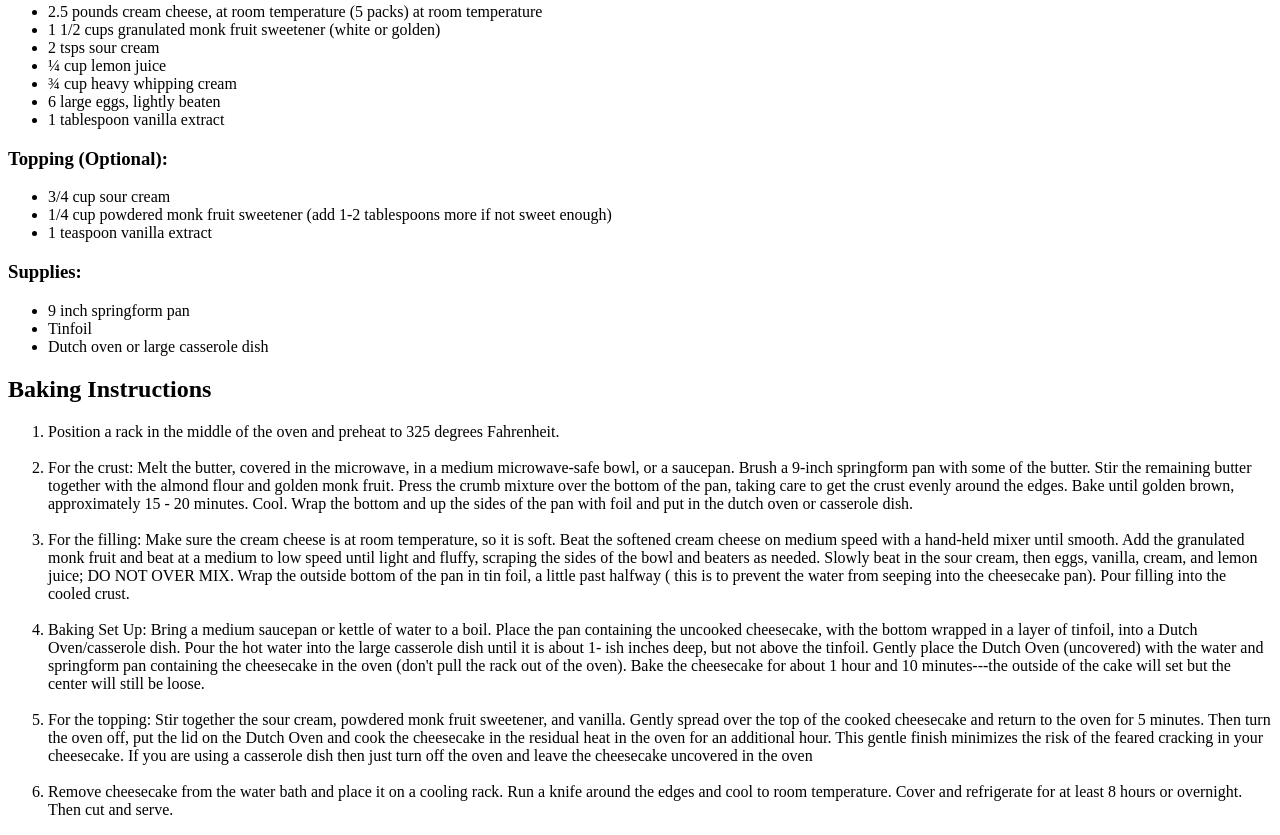
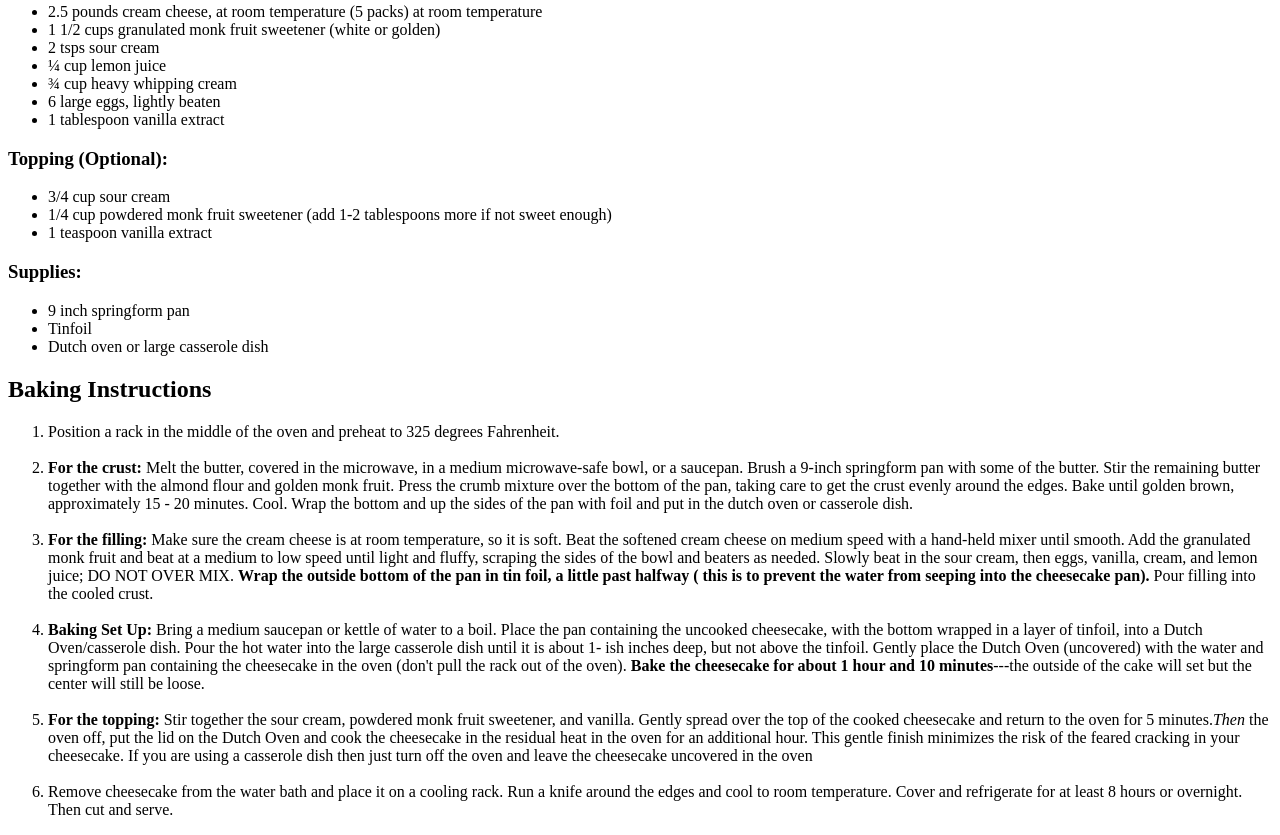
Before and after one commit to willow-luna/K_C_R, a plain HTML site: page index.html in a window 1280 px wide. Shown: the part 314-1149 px from the top of the page. Drawn offline with Linux system fonts and the light colour scheme.

Commit message:
List Spaces and Importance

```diff
--- a/index.html
+++ b/index.html
@@ -60,13 +60,13 @@
             <ol>
                 <li>Position a rack in the middle of the oven and preheat to 325 degrees Fahrenheit.</li> <br>
 
-                <li>For the crust: Melt the butter, covered in the microwave, in a medium microwave-safe bowl, or a saucepan. Brush a 9-inch springform pan with some of the butter. Stir the remaining butter together with the almond flour and golden monk fruit. Press the crumb mixture over the bottom of the pan, taking care to get the crust evenly around the edges. Bake until golden brown, approximately 15 - 20 minutes. Cool. Wrap the bottom and up the sides of the pan with foil and put in the dutch oven or casserole dish.</li><br>
+                <li><strong>For the crust:</strong> Melt the butter, covered in the microwave, in a medium microwave-safe bowl, or a saucepan. Brush a 9-inch springform pan with some of the butter. Stir the remaining butter together with the almond flour and golden monk fruit. Press the crumb mixture over the bottom of the pan, taking care to get the crust evenly around the edges. Bake until golden brown, approximately 15 - 20 minutes. Cool. Wrap the bottom and up the sides of the pan with foil and put in the dutch oven or casserole dish.</li><br>
 
-                <li>For the filling: Make sure the cream cheese is at room temperature, so it is soft. Beat the softened cream cheese on medium speed with a hand-held mixer until smooth. Add the granulated monk fruit and beat at a medium to low speed until light and fluffy, scraping the sides of the bowl and beaters as needed. Slowly beat in the sour cream, then eggs, vanilla, cream, and lemon juice;  DO NOT OVER MIX. Wrap the outside bottom of the pan in tin foil, a little past halfway ( this is to prevent the water from seeping into the cheesecake pan). Pour filling into the cooled crust.</li><br>
+                <li><strong>For the filling:</strong> Make sure the cream cheese is at room temperature, so it is soft. Beat the softened cream cheese on medium speed with a hand-held mixer until smooth. Add the granulated monk fruit and beat at a medium to low speed until light and fluffy, scraping the sides of the bowl and beaters as needed. Slowly beat in the sour cream, then eggs, vanilla, cream, and lemon juice;  DO NOT OVER MIX. <strong>Wrap the outside bottom of the pan in tin foil, a little past halfway ( this is to prevent the water from seeping into the cheesecake pan).</strong> Pour filling into the cooled crust.</li><br>
 
-                <li>Baking Set Up: Bring a medium saucepan or kettle of water to a boil. Place the pan containing the uncooked cheesecake, with the bottom wrapped in a layer of tinfoil, into a Dutch Oven/casserole dish. Pour the hot water into the large casserole dish until it is about 1- ish inches deep, but not above the tinfoil. Gently place the Dutch Oven (uncovered) with the water and springform pan containing the cheesecake in the oven (don't pull the rack out of the oven). Bake the cheesecake for about 1 hour and 10 minutes---the outside of the cake will set but the center will still be loose.</li><br>
+                <li><strong>Baking Set Up:</strong> Bring a medium saucepan or kettle of water to a boil. Place the pan containing the uncooked cheesecake, with the bottom wrapped in a layer of tinfoil, into a Dutch Oven/casserole dish. Pour the hot water into the large casserole dish until it is about 1- ish inches deep, but not above the tinfoil. Gently place the Dutch Oven (uncovered) with the water and springform pan containing the cheesecake in the oven (don't pull the rack out of the oven). <strong>Bake the cheesecake for about 1 hour and 10 minutes</strong>---the outside of the cake will set but the center will still be loose.</li><br>
 
-                <li>For the topping: Stir together the sour cream, powdered monk fruit sweetener, and vanilla. Gently spread over the top of the cooked cheesecake and return to the oven for 5 minutes. Then turn the oven off, put the lid on the Dutch Oven and cook the cheesecake in the residual heat in the oven for an additional hour. This gentle finish minimizes the risk of the feared cracking in your cheesecake. If you are using a casserole dish then just turn off the oven and leave the cheesecake uncovered in the oven</li><br>
+                <li><strong>For the topping:</strong>  Stir together the sour cream, powdered monk fruit sweetener, and vanilla. Gently spread over the top of the cooked cheesecake and return to the oven for 5 minutes.<em>Then </em> the oven off, put the lid on the Dutch Oven and cook the cheesecake in the residual heat in the oven for an additional hour. This gentle finish minimizes the risk of the feared cracking in your cheesecake. If you are using a casserole dish then just turn off the oven and leave the cheesecake uncovered in the oven</li><br>
 
                 <li>Remove cheesecake from the water bath and place it on a cooling rack. Run a knife around the edges and cool to room temperature. Cover and refrigerate for at least 8 hours or overnight. Then cut and serve.</li>
 
```
